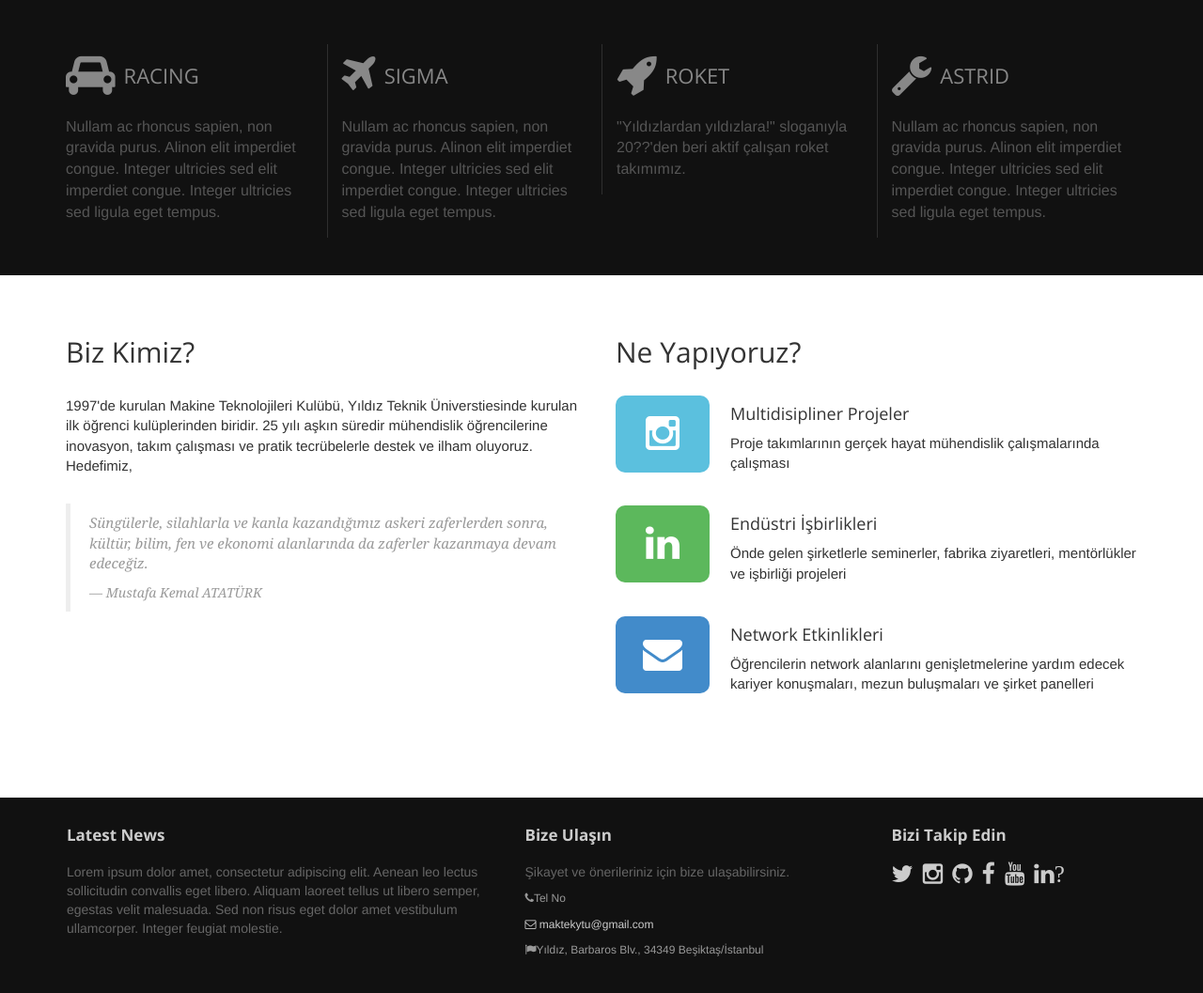
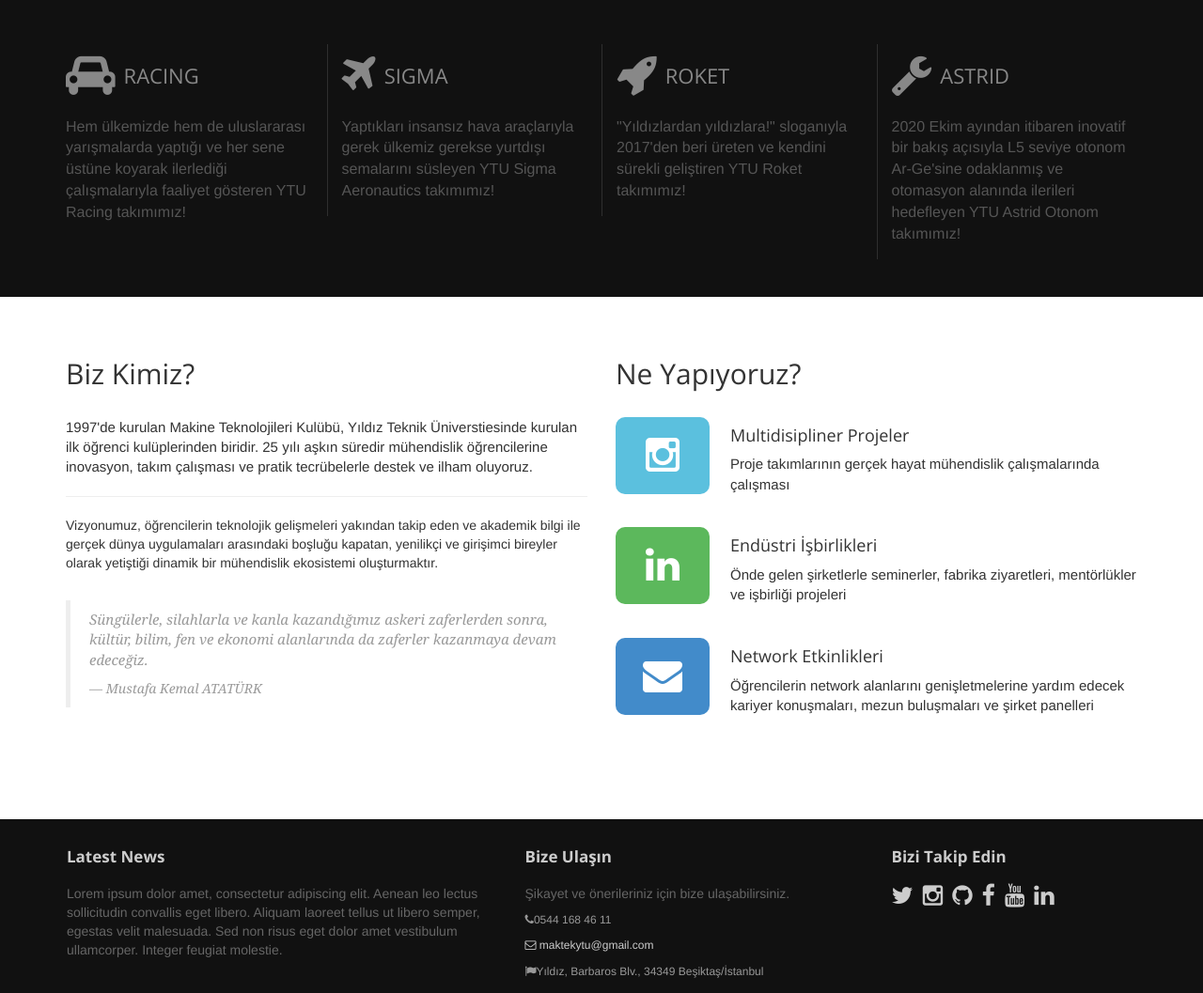
Before and after one commit to YTUMAKTEK/ytumaktek.github.io, a plain HTML site: page index.html in a window 1280 px wide. Shown: the part 1048-2105 px from the top of the page at 94% size. Drawn offline with nearby package versions, Linux system fonts and the light colour scheme.

Commit message:
düzenlemeler

```diff
--- a/index.html
+++ b/index.html
@@ -33,10 +33,10 @@
 
         <li class="dropdown active"> <a href="index.html" class="dropdown-toggle" data-toggle="dropdown">Anasayfa<b class="caret"></b></a>
           <ul class="dropdown-menu">
-            <li><a href="sidebar-right.html">Latest News</a></li>
-            <li><a href="services.html">Featured Services</a></li>
-            <li><a href="contact.html">Contact Info</a></li>
-            <li><a href="#">Follow Us</a></li>
+            <li><a href="sidebar-right.html">Son Haberler</a></li>
+            <li><a href="services.html">Hizmetlerimiz</a></li>
+            <li><a href="contact.html">İletişim</a></li>
+            <li><a href="#">Bizi Takip Edin</a></li>
           </ul>
         </li>
         <li class="dropdown"> <a href="about.html" class="dropdown-toggle" data-toggle="dropdown">Hakkımızda<b class="caret"></b></a>
@@ -50,8 +50,8 @@
         </li>
         <li class="dropdown"> <a href="services.html" class="dropdown-toggle" data-toggle="dropdown">Hizmetlerimiz<b class="caret"></b></a>
           <ul class="dropdown-menu">
-            <li><a href="sidebar-right.html">YTU Racing</a></li>
-            <li><a href="#">YTU Astrid Otonom</a></li>
+            <li><a href="https://www.yturacing.com/" target="_blank">YTU Racing</a></li>
+            <li><a href="https://astridotonom.com/" target="_blank">YTU Astrid Otonom</a></li>
             <li><a href="#">YTU Sigma Aero</a></li>
             <li><a href="#">YTU Roket</a></li>
             <li><a href="#">Etkinliklerimiz</a></li>
@@ -130,7 +130,7 @@
           <h4><i class="fa fa-car fa-2x circle"></i>RACING</h4>
         </div>
         <div class="h-body">
-          <p>Nullam ac rhoncus sapien, non gravida purus. Alinon elit imperdiet congue. Integer ultricies sed elit imperdiet congue. Integer ultricies sed ligula eget tempus.</p>
+          <p>Hem ülkemizde hem de uluslararası yarışmalarda yaptığı ve her sene üstüne koyarak ilerlediği çalışmalarıyla faaliyet gösteren YTU Racing takımımız! </p>
         </div>
       </div>
       <div class="col-md-3 col-sm-6 highlight">
@@ -138,7 +138,7 @@
           <h4><i class="fa fa-plane fa-2x circle"></i>SIGMA</h4>
         </div>
         <div class="h-body">
-          <p>Nullam ac rhoncus sapien, non gravida purus. Alinon elit imperdiet congue. Integer ultricies sed elit imperdiet congue. Integer ultricies sed ligula eget tempus.</p>
+          <p>Yaptıkları insansız hava araçlarıyla gerek ülkemiz gerekse yurtdışı semalarını süsleyen YTU Sigma Aeronautics takımımız!</p>
         </div>
       </div>
       <div class="col-md-3 col-sm-6 highlight">
@@ -146,7 +146,7 @@
           <h4><i class="fa fa-rocket fa-2x circle"></i>ROKET</h4>
         </div>
         <div class="h-body">
-          <p>"Yıldızlardan yıldızlara!" sloganıyla 20??'den beri aktif çalışan roket takımımız.</p>
+          <p>"Yıldızlardan yıldızlara!" sloganıyla 2017'den beri üreten ve kendini sürekli geliştiren YTU Roket takımımız!</p>
         </div>
       </div>
       <div class="col-md-3 col-sm-6 highlight">
@@ -154,7 +154,7 @@
           <h4><i class="fa fa-wrench fa-2x circle"></i>ASTRID</h4>
         </div>
         <div class="h-body">
-          <p>Nullam ac rhoncus sapien, non gravida purus. Alinon elit imperdiet congue. Integer ultricies sed elit imperdiet congue. Integer ultricies sed ligula eget tempus.</p>
+          <p>2020 Ekim ayından itibaren inovatif bir bakış açısıyla L5 seviye otonom Ar-Ge'sine odaklanmış ve otomasyon alanında ilerileri hedefleyen YTU Astrid Otonom takımımız! </p>
         </div>
       </div>
     </div>
@@ -172,8 +172,9 @@
             <br/>
           </div>
               <p>1997'de kurulan Makine Teknolojileri Kulübü, Yıldız Teknik Üniverstiesinde kurulan ilk öğrenci kulüplerinden biridir. 25 yılı aşkın süredir mühendislik öğrencilerine inovasyon, takım çalışması ve pratik tecrübelerle destek ve ilham oluyoruz. <br>
+                <hr>
 
-              Hedefimiz, </p>
+              Vizyonumuz, öğrencilerin teknolojik gelişmeleri yakından takip eden ve akademik bilgi ile gerçek dünya uygulamaları arasındaki boşluğu kapatan, yenilikçi ve girişimci bireyler olarak yetiştiği dinamik bir mühendislik ekosistemi oluşturmaktır. </p>
               <blockquote class="blockquote-1">
                 <p>Süngülerle, silahlarla ve kanla kazandığımız askeri zaferlerden sonra, kültür, bilim, fen ve ekonomi alanlarında da zaferler kazanmaya devam edeceğiz.</p>
                 <small>Mustafa Kemal ATATÜRK</small> </blockquote>
@@ -233,7 +234,7 @@
           <div class="panel-body">
             <p>Şikayet ve önerileriniz için bize ulaşabilirsiniz.</p>
             <ul>
-              <li><i class="fa fa-phone"></i>Tel No</li>
+              <li><i class="fa fa-phone"></i>0544 168 46 11</li>
               <li><a href="#"><i class="fa fa-envelope-o"></i> maktekytu@gmail.com</a></li>
               <li><i class="fa fa-flag"></i>Yıldız, Barbaros Blv., 34349 Beşiktaş/İstanbul</li>
             </ul>
@@ -248,7 +249,7 @@
               <a href="https://github.com/YTUMAKTEK" target="_blank"><i class="fa fa-github fa-2"></i></a>
               <a href="https://www.facebook.com/MAKTEK/" target="_blank"><i class="fa fa-facebook fa-2"></i></a>
               <a href="https://www.youtube.com/@ytumaktek1945" target="_blank"><i class="fa fa-youtube fa-2"></i></a>
-              <a href="https://tr.linkedin.com/company/ytumaktek" target="_blank"><i class="fa fa-linkedin fa-2">?</i></a>
+              <a href="https://tr.linkedin.com/company/ytumaktek" target="_blank"><i class="fa fa-linkedin fa-2"></i></a>
             </p>
           </div>
         </div>
```
Also changed, not shown: about.html (+5 -5 lines), contact.html (+12 -12 lines), portfolio.html (+4 -4 lines), services.html (+5 -5 lines), sidebar-left.html (+1 -1 lines), sidebar-right.html (+1 -1 lines), signin.html (+1 -1 lines), signup.html (+1 -1 lines).
